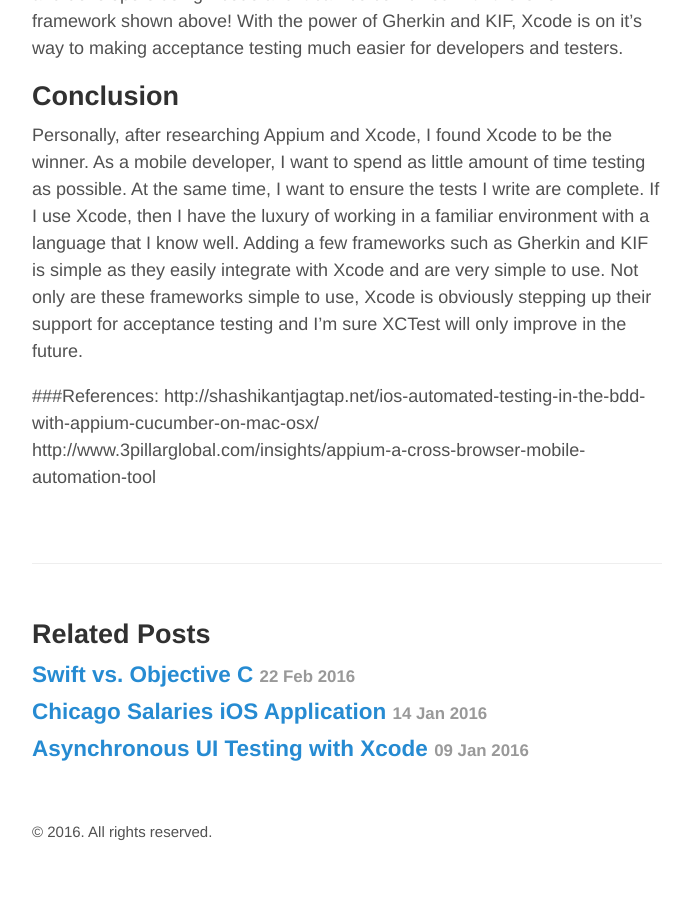
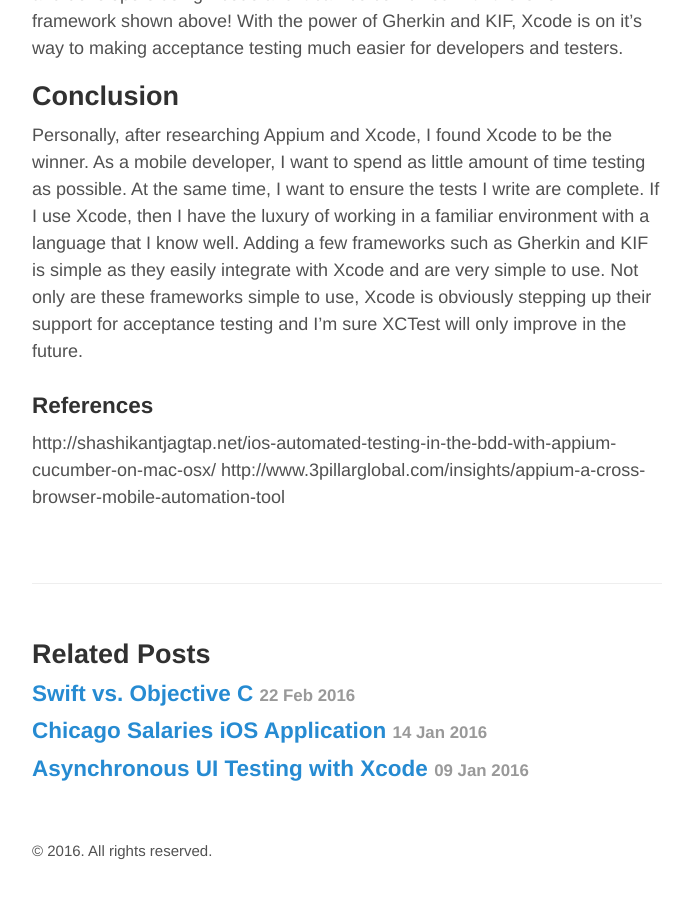
Before and after one commit to bgolde5/bgolde5.github.io, a Jekyll site: the page built from _posts/2016-03-03-appium-vs-xcodes-xctest.md, in a window 1280 px wide and 900 px high, scrolled down 3997 px. Shown: the whole window, without its empty margins (293-984 px from the left). Built offline with Jekyll 4.4.1, drawn with Linux system fonts in a browser that asks for light colours; comment, search, counter and statistics services are not loaded.

Commit message:
small changes

```diff
--- a/_posts/2016-03-03-appium-vs-xcodes-xctest.md
+++ b/_posts/2016-03-03-appium-vs-xcodes-xctest.md
@@ -111,6 +111,6 @@
 ## Conclusion
 Personally, after researching Appium and Xcode, I found Xcode to be the winner. As a mobile developer, I want to spend as little amount of time testing as possible. At the same time, I want to ensure the tests I write are complete. If I use Xcode, then I have the luxury of working in a familiar environment with a language that I know well. Adding a few frameworks such as Gherkin and KIF is simple as they easily integrate with Xcode and are very simple to use. Not only are these frameworks simple to use, Xcode is obviously stepping up their support for acceptance testing and I'm sure XCTest will only improve in the future.
 
-###References:
+### References
 http://shashikantjagtap.net/ios-automated-testing-in-the-bdd-with-appium-cucumber-on-mac-osx/
 http://www.3pillarglobal.com/insights/appium-a-cross-browser-mobile-automation-tool
```
